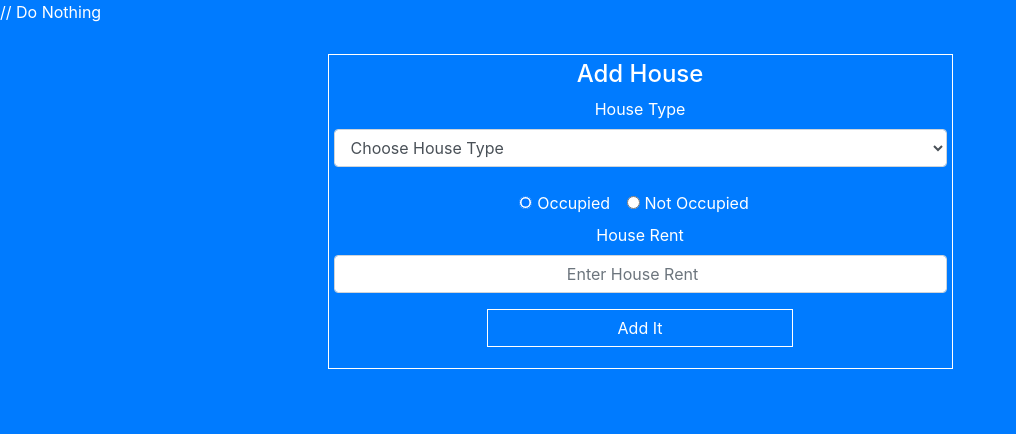
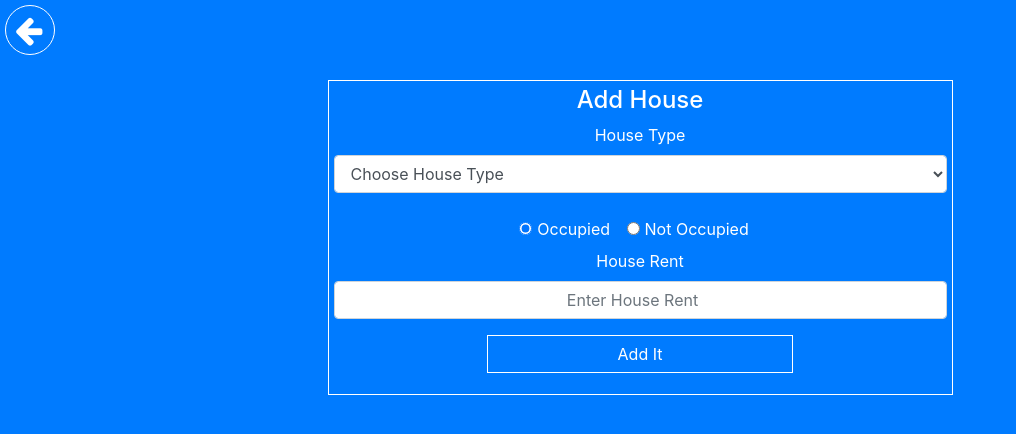
Before and after one commit to kelraf/rms-web-app-bits, a PHP site: page /rms-ui/pages/house_form_update.php?house_id=1 in a window 1280 px wide. Shown: the top 434 px of the page, without its empty margins (0-1016 px from the left). Run offline with PHP 8.4, Linux system fonts and the light colour scheme; the visitor is signed in with stand-in values (Sample User, id 1); tables that the repository leaves empty or names only in its code hold one stand-in row (values such as "Sample post"); data that the repository does not hold is empty.

Commit message:
added pages navigation

```diff
--- a/rms-ui/pages/apartment_form.php
+++ b/rms-ui/pages/apartment_form.php
@@ -18,11 +18,17 @@
     <meta name="viewport" content="width=device-width, initial-scale=1.0">
     <meta http-equiv="X-UA-Compatible" content="ie=edge">
     <title>Add Apartment</title>
+    <link rel="stylesheet" href="https://cdnjs.cloudflare.com/ajax/libs/font-awesome/4.7.0/css/font-awesome.min.css">
     <link rel="stylesheet" href="../css/bootstrap.css">
     <link rel="stylesheet" href="../css/custom/forms.css">
 </head>
 
 <body class="bg-primary">
+
+    <!-- Back Button -->
+    <a href="dashboard.php" class="back-arrow-btn mb-5">
+        <i class="fa fa-arrow-left fa-2x"></i>
+    </a>
 
     <div class="container">
         <div class="row">
--- a/rms-ui/pages/apartment_form_update.php
+++ b/rms-ui/pages/apartment_form_update.php
@@ -18,11 +18,17 @@
     <meta name="viewport" content="width=device-width, initial-scale=1.0">
     <meta http-equiv="X-UA-Compatible" content="ie=edge">
     <title>Apartment Update</title>
+    <link rel="stylesheet" href="https://cdnjs.cloudflare.com/ajax/libs/font-awesome/4.7.0/css/font-awesome.min.css">
     <link rel="stylesheet" href="../css/bootstrap.css">
     <link rel="stylesheet" href="../css/custom/forms.css">
 </head>
 
 <body class="bg-primary">
+
+    <!-- Back Button -->
+    <a href="apartment_profile.php?id=<?php echo $_GET["apart_id"] ?>" class="back-arrow-btn mb-5">
+        <i class="fa fa-arrow-left fa-2x"></i>
+    </a>
 
     <?php
 
--- a/rms-ui/pages/house_form.php
+++ b/rms-ui/pages/house_form.php
@@ -18,11 +18,17 @@
     <meta name="viewport" content="width=device-width, initial-scale=1.0">
     <meta http-equiv="X-UA-Compatible" content="ie=edge">
     <title>Add House</title>
+    <link rel="stylesheet" href="https://cdnjs.cloudflare.com/ajax/libs/font-awesome/4.7.0/css/font-awesome.min.css">
     <link rel="stylesheet" href="../css/bootstrap.css">
     <link rel="stylesheet" href="../css/custom/forms.css">
 </head>
 
 <body class="bg-primary">
+
+    <!-- Back Button -->
+    <a href="apartment_profile.php?id=<?php echo $_GET["apart_id"] ?>" class="back-arrow-btn mb-5">
+        <i class="fa fa-arrow-left fa-2x"></i>
+    </a>
 
     <div class="container-fluid">
         <div class="row">
--- a/rms-ui/pages/house_form_update.php
+++ b/rms-ui/pages/house_form_update.php
@@ -18,11 +18,17 @@
     <meta name="viewport" content="width=device-width, initial-scale=1.0">
     <meta http-equiv="X-UA-Compatible" content="ie=edge">
     <title>Add House</title>
+    <link rel="stylesheet" href="https://cdnjs.cloudflare.com/ajax/libs/font-awesome/4.7.0/css/font-awesome.min.css">
     <link rel="stylesheet" href="../css/bootstrap.css">
     <link rel="stylesheet" href="../css/custom/forms.css">
 </head>
 
 <body class="bg-primary">
+
+    <!-- Back Button -->
+    <a href="./house_profile.php?house_id=<?php echo $_GET["house_id"] ?>" class="back-arrow-btn">
+        <i class="fa fa-arrow-left fa-2x"></i>
+    </a>
 
     <?php
 
@@ -31,7 +37,7 @@
     $query = mysqli_query($conn, "SELECT * FROM houses WHERE id='$house_id'");
     $data = mysqli_fetch_array($query);
     if ($data) {
-        echo '// Do Nothing';
+         // Do Nothing;
     } else {
         echo "No Data Available";
     }
--- a/rms-ui/pages/register.php
+++ b/rms-ui/pages/register.php
@@ -6,11 +6,17 @@
     <meta name="viewport" content="width=device-width, initial-scale=1.0">
     <meta http-equiv="X-UA-Compatible" content="ie=edge">
     <title>Register</title>
+    <link rel="stylesheet" href="https://cdnjs.cloudflare.com/ajax/libs/font-awesome/4.7.0/css/font-awesome.min.css">
     <link rel="stylesheet" href="../css/bootstrap.css">
     <link rel="stylesheet" href="../css/custom/forms.css">
 </head>
 
 <body class="bg-primary">
+
+    <!-- Back Button -->
+    <a href="../../" class="back-arrow-btn mb-5">
+        <i class="fa fa-arrow-left fa-2x"></i>
+    </a>
 
     <div class="container">
         <div class="row">
```
Also changed, not shown: rms-ui/pages/house_profile.php (+5 -3 lines), rms-ui/pages/login.php (+7 -1 lines). Lines whose indentation alone changed are shown as unchanged.
